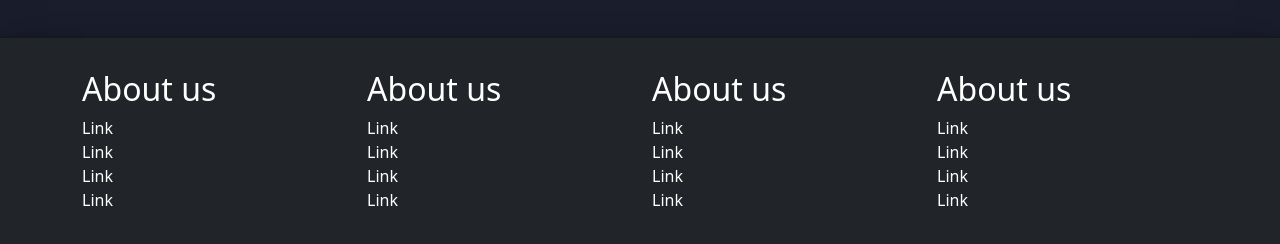
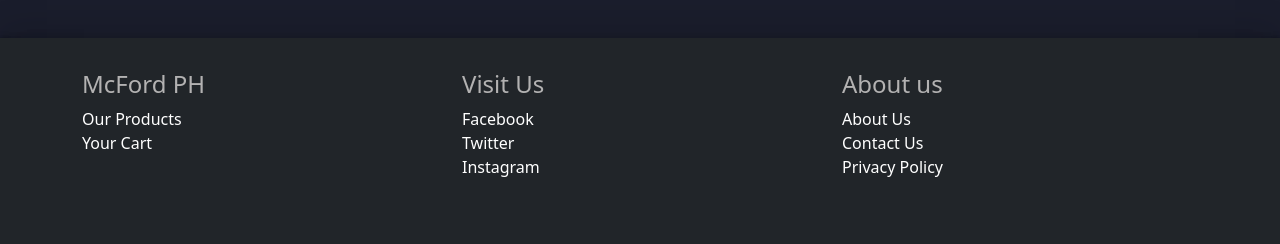
Before and after one commit to Frooge/2104-ecommerce-webapp, a React (Create React App) app: page /cart in a window 1280 px wide. Shown: the part 602-846 px from the top of the page. Built offline with nearby package versions, Linux system fonts and the light colour scheme; no server answers.

Commit message:
Footer changes

```diff
--- a/src/components/Footer.css
+++ b/src/components/Footer.css
@@ -10,8 +10,8 @@
     flex-direction: column;
 }
 
-.container-info h2 {
-    color: white;
+.container-info h4 {
+    color: rgb(179, 178, 178);
 }
 
 .container-info a {
--- a/src/components/Footer.js
+++ b/src/components/Footer.js
@@ -9,43 +9,31 @@ class Footer extends Component {
                     <div className="row">
                         <div className="col">
                             <div className="container-info">
-                                <h2>About us</h2>
-                                <a href="#action1">Link</a>
-                                <a href="#action2">Link</a>
-                                <a href="#action1">Link</a>
-                                <a href="#action2">Link</a>
+                                <h4>McFord PH</h4>
+                                <a href="http://localhost:3000/products">Our Products</a>
+                                <a href="http://localhost:3000/cart">Your Cart</a>
                             </div>
                         </div>
                         <div className="col">
                             <div className="container-info">
-                                <h2>About us</h2>
-                                <a href="#action1">Link</a>
-                                <a href="#action2">Link</a>
-                                <a href="#action1">Link</a>
-                                <a href="#action2">Link</a>
+                                <h4>Visit Us</h4>
+                                <a href="https://www.facebook.com/McfordMilkTea/">Facebook</a>
+                                <a href="https://twitter.com/">Twitter</a>
+                                <a href="https://www.instagram.com/">Instagram</a>
                             </div>
                         </div>
                         <div className="col">
                             <div className="container-info">
-                                <h2>About us</h2>
-                                <a href="#action1">Link</a>
-                                <a href="#action2">Link</a>
-                                <a href="#action1">Link</a>
-                                <a href="#action2">Link</a>
-                            </div>
-                        </div>
-                        <div className="col">
-                            <div className="container-info">
-                                <h2>About us</h2>
-                                <a href="#action1">Link</a>
-                                <a href="#action2">Link</a>
-                                <a href="#action1">Link</a>
-                                <a href="#action2">Link</a>
+                                <h4>About us</h4>
+                                <a href="http://localhost:3000/">About Us</a>
+                                <a href="http://localhost:3000/">Contact Us</a>
+                                <a href="http://www.google.com/">Privacy Policy</a>
                             </div>
                         </div>
                     </div>
                 </div>
             </div>
+
         )
     }
 }
```
